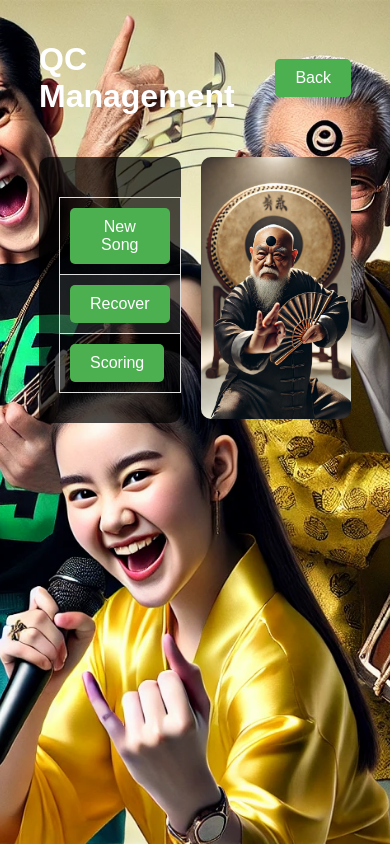
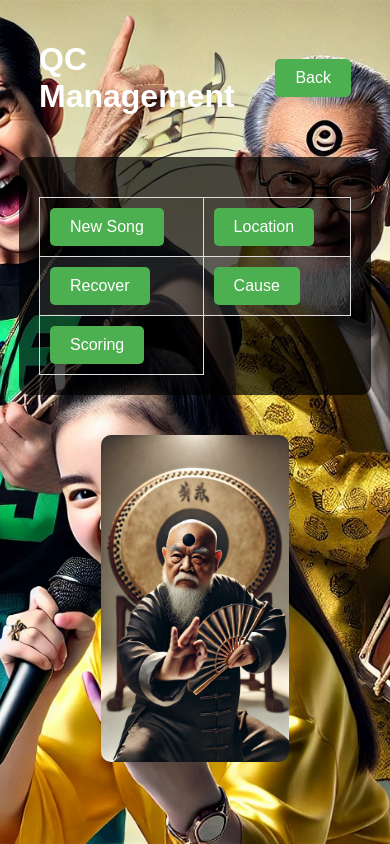
Before and after one commit to Jenbunjerd-Innovation-Center/singer-demo, a PHP site: page /en/qc.html in a window 390 px wide. Run offline with PHP 8.4, Linux system fonts and the light colour scheme.

Commit message:
Modify flex columns to be responsive

```diff
--- a/style/basic.css
+++ b/style/basic.css
@@ -49,23 +49,26 @@
 /* Content Layout */
 .content {
     display: flex;
+    flex-direction: row;
     width: 80%;
     gap: 20px;
     margin-top: 20px;
 }
 
 .left-section {
-    flex: 2;
     background-color: rgba(0, 0, 0, 0.7);
     padding: 20px;
     border-radius: 10px;
     overflow-y: auto;
     max-height: 500px;
+    max-width: 80%;
+    flex: 80%;
 }
 
 .right-section {
     width: 150px; /* Adjusted to twice the original size */
     text-align: center;
+    flex: 20%;
 }
 
 .right-section img {
@@ -109,7 +112,7 @@
 
 /* Textarea and Dropdown */
 textarea, select {
-    width: 100%;
+    width: 90%;
     margin-bottom: 10px;
     padding: 10px;
     border: 1px solid #ccc;
@@ -194,3 +197,19 @@
     font-size: 14px;
     border-radius: 5px;
 }
+
+@media (max-width: 768px) {
+    .content {
+      flex-direction: column;
+      align-items: center;
+    }
+
+    .left-section {
+      width: 100%;
+      max-width: 100%;
+    }
+    .right-section {
+      width: 60%;
+      margin-top: 20px;
+    }
+}
```
